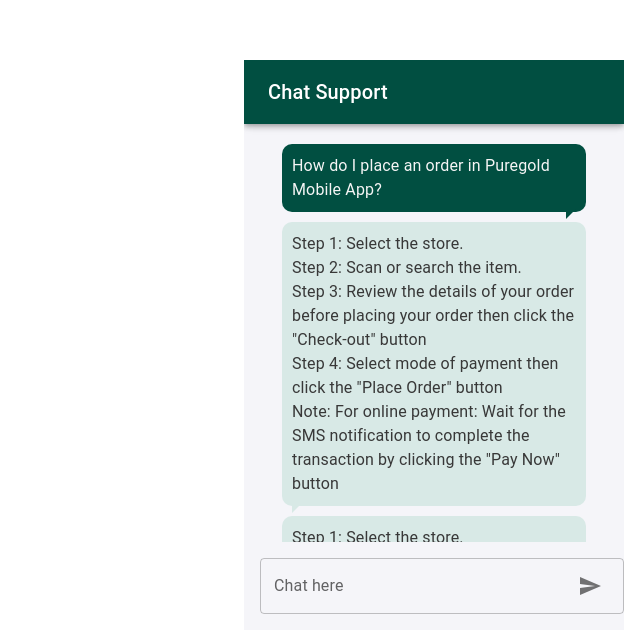
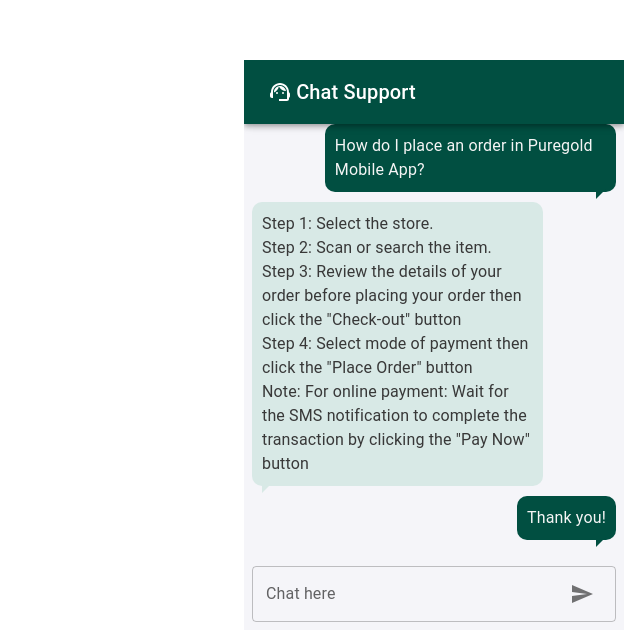
Before and after one commit to cediperez12/ai-customer-service-fe, a React (Create React App) app: page / in a window 1280 px wide. Shown: the part 170-800 px from the top of the page, without its empty margins (640-1280 px from the left). Built offline with nearby package versions, Linux system fonts and the light colour scheme; the HTML template or start-up script is replaced by a standard one.

Commit message:
ai:code clean up

```diff
--- a/src/chat/Chat.js
+++ b/src/chat/Chat.js
@@ -4,20 +4,49 @@
 import Typography from '@mui/material/Typography';
 import CssBaseline from '@mui/material/CssBaseline';
 import Box from '@mui/material/Box';
-import Container from '@mui/material/Container';
-import BubbleUser from '../components/Bubble/BubbleUser';
-import BubbleAI from '../components/Bubble/BubbleAI';
-import FormControl from '@mui/material/FormControl';
 import SupportAgentIcon from '@mui/icons-material/SupportAgent';
-import { IconButton, InputAdornment, InputLabel, OutlinedInput, TextField } from '@mui/material';
+import { IconButton, InputAdornment, TextField } from '@mui/material';
 import SendIcon from '@mui/icons-material/Send';
+import Conversation from './Conversation';
 
-  export default function Chat(props) {
-    const sampleMessage = `Step 1: Select the store.
-    Step 2: Scan or search the item.
-    Step 3: Review the details of your order before placing your order then click the "Check-out" button
-    Step 4: Select mode of payment then click the "Place Order" button
-    Note: For online payment: Wait for the SMS notification to complete the transaction by clicking the "Pay Now" button`;
+  export default function Chat() {
+
+    // * Sample Data * ----------------
+    const  [messages, setMessages] = React.useState([
+      { message: "Hello! Puregold", sender: "me" },
+      { message: "Hi there!", sender: "ai" },
+      { message: "How are you doing today?", sender: "ai" },
+      { message: "I'm doing great, thanks for asking!", sender: "me" },
+      { message: "That's great to hear.", sender: "ai" },
+      { message: "How do I place an order in Puregold Mobile App?", sender: "me" },
+      { message: `Step 1: Select the store.
+      Step 2: Scan or search the item.
+      Step 3: Review the details of your order before placing your order then click the "Check-out" button
+      Step 4: Select mode of payment then click the "Place Order" button
+      Note: For online payment: Wait for the SMS notification to complete the transaction by clicking the "Pay Now" button`, sender: "ai" },
+      { message: "Thank you!", sender: "me" },
+    ]);
+
+
+    const [newMessage, setNewMessage] =  React.useState('');
+
+    const handleSendMessage = () => {
+      const newMessages = [...messages, { message: newMessage, sender: 'me'}]
+      setMessages(newMessages);
+      setNewMessage('');
+    }
+
+    const handleEnterKey = (event, message) => {
+      if(event.keyCode === 13){
+        handleSendMessage()
+      }
+    }
+
+    const windowRef = React.useRef(null);
+    React.useEffect(() => {
+      windowRef.current.scrollIntoView({ behavior: 'smooth' });
+    }, [messages]);
+
     return (
       <React.Fragment>
         <CssBaseline />
@@ -34,7 +63,6 @@
         }}>
 
           <Box sx={{
-
               display: "flex",
               height: 'auto',
               width: 'auto',
@@ -46,35 +74,35 @@
         }}>
           <AppBar position='sticky' style={{marginBottom: '20px'}}>
             <Toolbar style={{backgroundColor: '#014F41'}}>
+              <SupportAgentIcon/> <span> &nbsp; </span>
               <Typography variant="h6" component="div">
                 Chat Support
               </Typography>
             </Toolbar>
           </AppBar>
-        {/* Conversation */}
-           <BubbleUser message={'How do I place an order in Puregold Mobile App?'}/>
-           <BubbleAI message={sampleMessage}/>
-           <BubbleAI message={sampleMessage}/>
+
+          {/* Conversation */}
+           <Conversation messages = { messages }/>
+           <div ref={windowRef}/>
 
           </Box>
-          <FormControl fullWidth sx={{ m: 1 }}>
+
           <TextField  sx={{ margin: 1, color:'#ffffff'}}
                     className  = 'textField'
+                    value      = { newMessage }
+                    onKeyDown  = { handleEnterKey }
                     label      = 'Chat here'
-                    // onChange   = {(e) => {}}
+                    onChange   = { (e) => { setNewMessage(e.target.value) }}
                     InputProps = {{
                       endAdornment:(
                         <InputAdornment position = 'end'>
-                        <IconButton edge = 'start'>
-                          { <SendIcon /> }
+                        <IconButton edge = 'start'   onClick ={ handleSendMessage }>
+                          { <SendIcon  /> }
                         </IconButton>
                       </InputAdornment>
                                 )
-         }}/>
-          </FormControl>
-
+                }}/>
           </Box>
-
       </React.Fragment>
     );
   }
--- /dev/null
+++ b/src/chat/Conversation.js
@@ -0,0 +1,18 @@
+import React from 'react'
+import BubbleUser from '../components/Bubble/BubbleUser'
+import BubbleAI from '../components/Bubble/BubbleAI'
+
+const Conversation = ({messages}) => {
+
+  return (
+    <div style={{padding: '8px',}}>
+    { messages.map((message, index) => (
+        message.sender === 'me' ? ( <BubbleUser key={index} message = { message.message }/> )
+        :
+        ( <BubbleAI  key={ index } message={ message.message }/> )
+    ))}
+  </div>
+  )
+}
+
+export default Conversation
--- a/src/components/Bubble/BubbleAI.js
+++ b/src/components/Bubble/BubbleAI.js
@@ -1,14 +1,9 @@
-import { Typography } from '@mui/material';
 import React from 'react'
 import './index.css';
 const Bubble = ({message}) => {
 
-
-
   return (
-     <>
       <div className="chat-bubble-ai">{ message? message : <span>&nbsp;</span>}</div>
-     </>
   )
 }
 
--- a/src/components/Bubble/BubbleUser.js
+++ b/src/components/Bubble/BubbleUser.js
@@ -3,9 +3,7 @@
 const Bubble = ({message}) => {
 
   return (
-
-      <div className="chat-bubble-user">{ message? message : <span>&nbsp;</span> }</div>
-
+      <div className="chat-bubble-user">{ message ? message : <span>&nbsp;</span> }</div>
   )
 }
 
--- a/src/components/Bubble/index.css
+++ b/src/components/Bubble/index.css
@@ -6,6 +6,8 @@
     font-size: 16px;
     line-height: 1.5;
     max-width: 80%;
+    float: right;
+    clear: both;
     margin-bottom: 10px;
     position: relative;
   }
@@ -28,6 +30,8 @@
     white-space: pre-line;
     line-height: 1.5;
     max-width: 80%;
+    float: left;
+    clear: both;
     margin-bottom: 10px;
     position: relative;
   }
```
